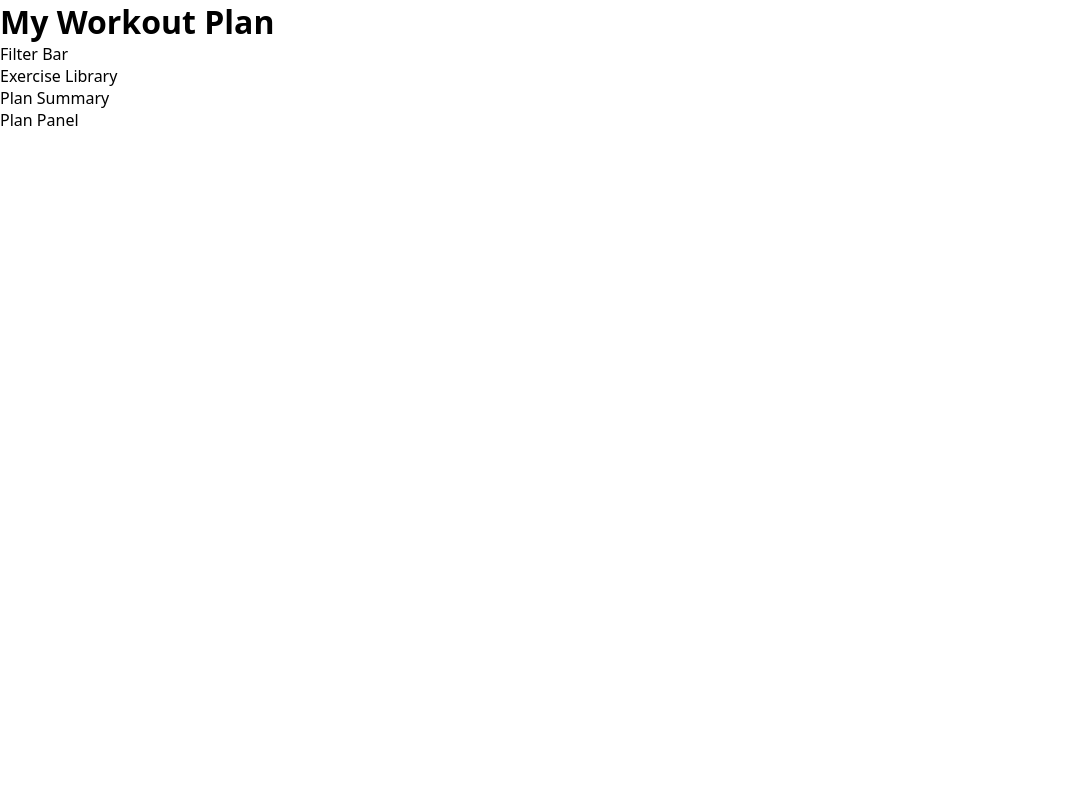
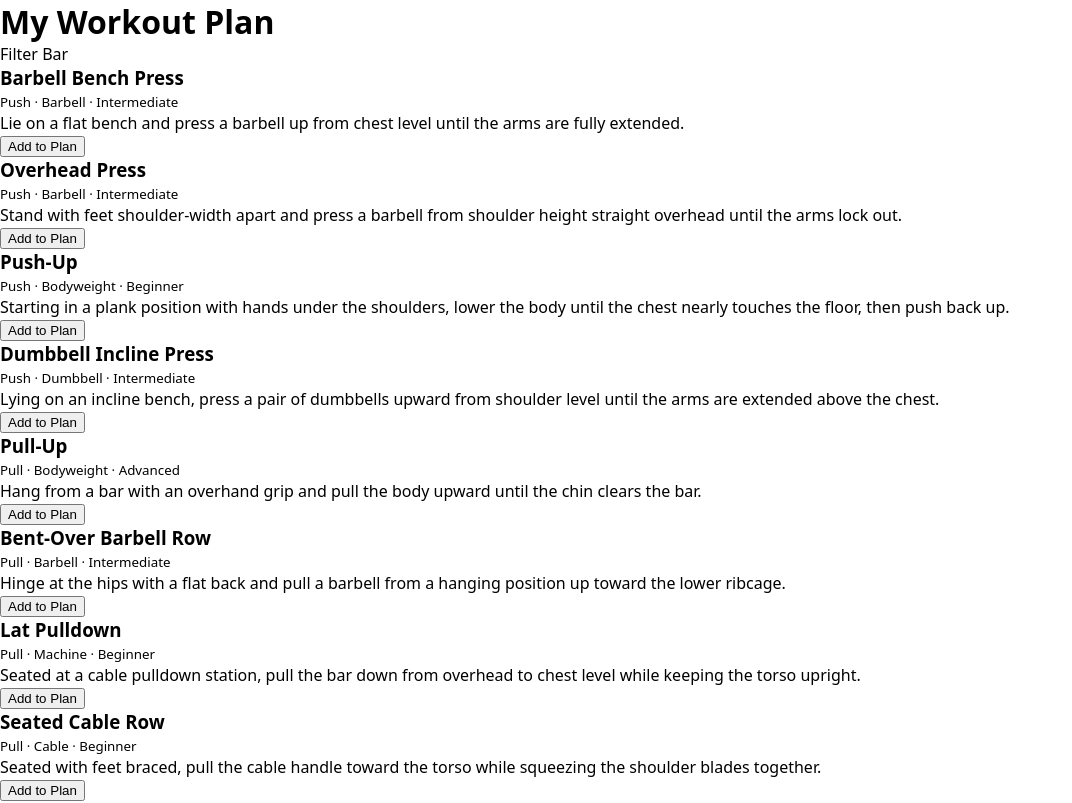
Before and after one commit to Anthonydosse777/Csc436-Project2-GymPlanBuilder, a React (Vite) app: page / in a window 1280 px wide. Shown: the top 803 px of the page, without its empty margins (0-1072 px from the left). Built offline with nearby package versions, Linux system fonts and the light colour scheme.

Commit message:
render exercise list and wire up add to plan

```diff
--- a/src/App.jsx
+++ b/src/App.jsx
@@ -1,15 +1,31 @@
+import { useState } from 'react'
 import './App.css'
 import Header from './components/Header'
 import ExerciseLibrary from './components/ExerciseLibrary'
 import PlanPanel from './components/PlanPanel'
 
 function App() {
+  const [plan, setPlan] = useState([])
+
+  function handleAddToPlan(exercise) {
+    setPlan((prevPlan) => {
+      if (prevPlan.some((item) => item.id === exercise.id)) {
+        return prevPlan
+      }
+      return [...prevPlan, exercise]
+    })
+  }
+
+  function handleRemoveFromPlan(exerciseId) {
+    setPlan((prevPlan) => prevPlan.filter((item) => item.id !== exerciseId))
+  }
+
   return (
     <>
       <Header planName="My Workout Plan" />
       <main>
-        <ExerciseLibrary />
-        <PlanPanel />
+        <ExerciseLibrary plan={plan} onAddToPlan={handleAddToPlan} />
+        <PlanPanel plan={plan} onRemoveFromPlan={handleRemoveFromPlan} />
       </main>
     </>
   )
--- a/src/components/ExerciseCard.jsx
+++ b/src/components/ExerciseCard.jsx
@@ -1,5 +1,14 @@
 function ExerciseCard({ exercise, isAdded, onAdd }) {
-  return <div>Exercise Card</div>
+  return (
+    <div>
+      <h3>{exercise.name}</h3>
+      <small>{exercise.muscleGroup} · {exercise.equipment} · {exercise.difficulty}</small>
+      <p>{exercise.description}</p>
+      <button onClick={onAdd} disabled={isAdded}>
+        {isAdded ? 'Added ✓' : 'Add to Plan'}
+      </button>
+    </div>
+  )
 }
 
 export default ExerciseCard
--- a/src/components/ExerciseLibrary.jsx
+++ b/src/components/ExerciseLibrary.jsx
@@ -1,10 +1,22 @@
 import FilterBar from './FilterBar'
+import ExerciseCard from './ExerciseCard'
+import { EXERCISES } from '../data/exercises.js'
 
-function ExerciseLibrary() {
+function ExerciseLibrary({ plan, onAddToPlan }) {
   return (
     <div>
       <FilterBar />
-      <div>Exercise Library</div>
+      {EXERCISES.map((exercise) => {
+        const isAdded = plan.some((item) => item.id === exercise.id)
+        return (
+          <ExerciseCard
+            key={exercise.id}
+            exercise={exercise}
+            isAdded={isAdded}
+            onAdd={() => onAddToPlan(exercise)}
+          />
+        )
+      })}
     </div>
   )
 }
--- a/src/components/PlanItem.jsx
+++ b/src/components/PlanItem.jsx
@@ -1,5 +1,10 @@
 function PlanItem({ item, onUpdate, onRemove, onMove }) {
-  return <div>Plan Item</div>
+  return (
+    <div>
+      <span>{item.name}</span>
+      <button onClick={onRemove}>Remove</button>
+    </div>
+  )
 }
 
 export default PlanItem
--- a/src/components/PlanPanel.jsx
+++ b/src/components/PlanPanel.jsx
@@ -1,10 +1,21 @@
 import PlanSummary from './PlanSummary'
+import PlanItem from './PlanItem'
 
-function PlanPanel() {
+function PlanPanel({ plan, onRemoveFromPlan }) {
   return (
     <div>
-      <PlanSummary />
-      <div>Plan Panel</div>
+      {plan.length === 0 ? (
+        <p>Your plan is empty. Add exercises from the library.</p>
+      ) : (
+        plan.map((exercise) => (
+          <PlanItem
+            key={exercise.id}
+            item={exercise}
+            onRemove={() => onRemoveFromPlan(exercise.id)}
+          />
+        ))
+      )}
+      <PlanSummary plan={plan} />
     </div>
   )
 }
```
